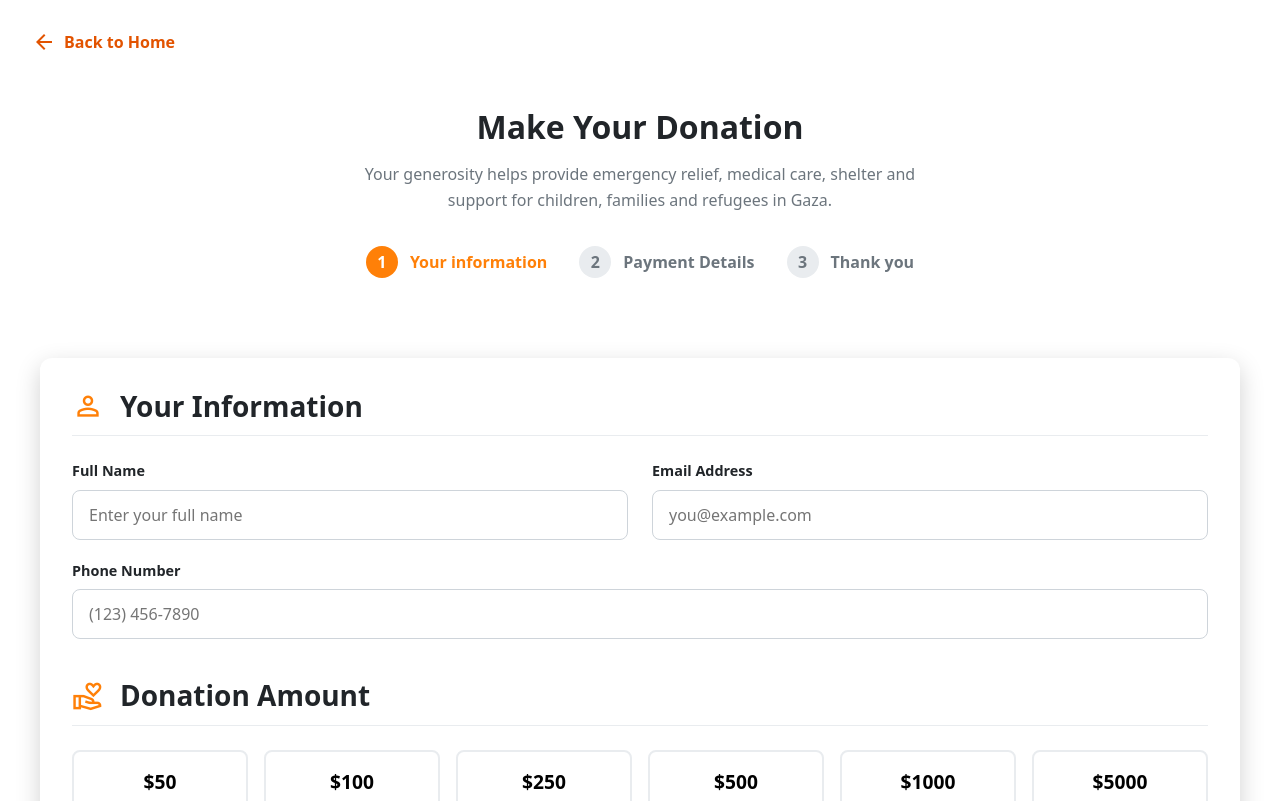
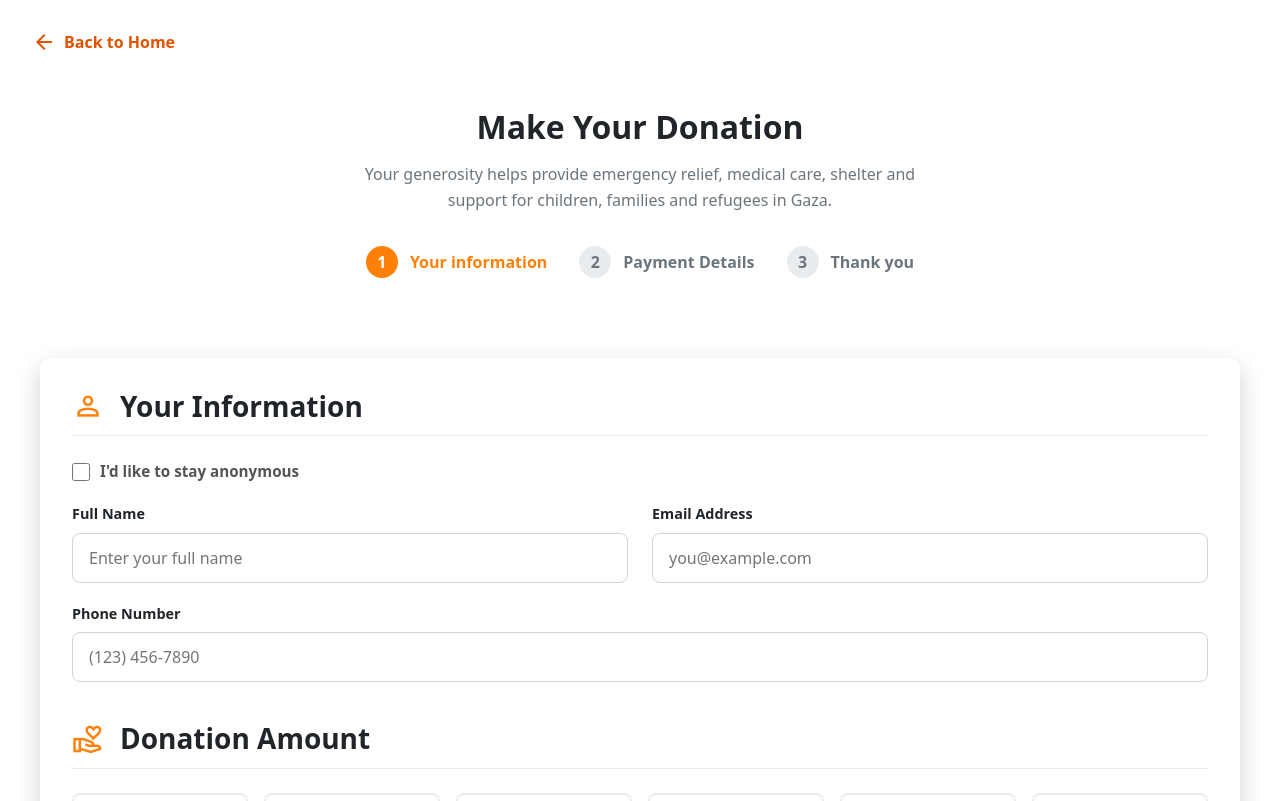
Before and after one commit to bullet-ant-org/Unitedforgaza, a React (Vite) app: page /donate/information in a window 1280 px wide. Shown: the top 801 px of the page. Built offline with nearby package versions, Linux system fonts and the light colour scheme.

Commit message:
hello fucks

```diff
--- a/src/Donate/YourInformationPage.jsx
+++ b/src/Donate/YourInformationPage.jsx
@@ -49,6 +49,8 @@ const YourInformationPage = () => {
         paymentMethodId: null,
     });
 
+    const [isAnonymous, setIsAnonymous] = useState(false);
+
     // Load data from localStorage on component mount to pre-fill form
     useEffect(() => {
         const savedData = localStorage.getItem('donationData');
@@ -70,9 +72,22 @@ const YourInformationPage = () => {
         setFormData(prev => ({ ...prev, paymentMethodId: id }));
     };
 
+    const handleAnonymousToggle = (e) => {
+        const checked = e.target.checked;
+        setIsAnonymous(checked);
+        if (checked) {
+            // Clear personal info if user wants to be anonymous
+            setFormData(prev => ({
+                ...prev,
+                fullName: '',
+                email: '',
+                phoneNumber: ''
+            }));
+        }
+    };
+
     const handleContinue = () => {
-        // TODO: Add more robust validation here
-        if (!formData.fullName || !formData.email || !formData.amount || !formData.paymentMethodId) {
+        if ((!isAnonymous && (!formData.fullName || !formData.email)) || !formData.amount || !formData.paymentMethodId) {
             alert('Please fill all required fields, and select a donation amount and payment method.');
             return;
         }
@@ -82,6 +97,32 @@ const YourInformationPage = () => {
 
     return (
         <div className="your-information-page">
+            {/* Component-specific styles for the anonymous toggle and disabled inputs */}
+            <style>{`
+                .anonymous-toggle label {
+                    display: flex;
+                    align-items: center;
+                    cursor: pointer;
+                    font-size: 0.95rem;
+                    color: #555;
+                }
+
+                .anonymous-toggle input[type="checkbox"] {
+                    margin-right: 10px;
+                    width: 18px;
+                    height: 18px;
+                    cursor: pointer;
+                }
+
+                .form-grid input:disabled,
+                .form-group input:disabled {
+                    background-color: #f2f2f2;
+                    cursor: not-allowed;
+                    border-color: #e0e0e0;
+                    color: #999;
+                }
+            `}</style>
+
             <TopLayout activeSection="information" />
 
             <div className="container donation-form-container">
@@ -91,19 +132,29 @@ const YourInformationPage = () => {
                         <span className="material-symbols-outlined icon-lg">person</span>
                         <h3>Your Information</h3>
                     </div>
+                    <div className="form-group anonymous-toggle">
+                        <label htmlFor="anonymousCheck">
+                            <input
+                                type="checkbox"
+                                id="anonymousCheck"
+                                checked={isAnonymous}
+                                onChange={handleAnonymousToggle}
+                            />
+                            I'd like to stay anonymous
+                        </label>
+                    </div>
                     <div className="form-grid">
                         <div className="form-group">
                             <label htmlFor="fullName">Full Name</label>
-                            <input type="text" id="fullName" name="fullName" value={formData.fullName} onChange={handleInputChange} placeholder="Enter your full name" />
+                            <input type="text" id="fullName" name="fullName" value={formData.fullName} onChange={handleInputChange} placeholder="Enter your full name" disabled={isAnonymous} />
                         </div>
                         <div className="form-group">
                             <label htmlFor="email">Email Address</label>
-                            <input type="email" id="email" name="email" value={formData.email} onChange={handleInputChange} placeholder="you@example.com" />
+                            <input type="email" id="email" name="email" value={formData.email} onChange={handleInputChange} placeholder="you@example.com" disabled={isAnonymous} />
                         </div>
-
                     </div><div className="form-group">
                             <label htmlFor="phoneNumber">Phone Number</label>
-                            <input type="tel" id="phoneNumber" name="phoneNumber" value={formData.phoneNumber} onChange={handleInputChange} placeholder="(123) 456-7890" />
+                            <input type="tel" id="phoneNumber" name="phoneNumber" value={formData.phoneNumber} onChange={handleInputChange} placeholder="(123) 456-7890" disabled={isAnonymous} />
                         </div>
                 </div>
 
```
